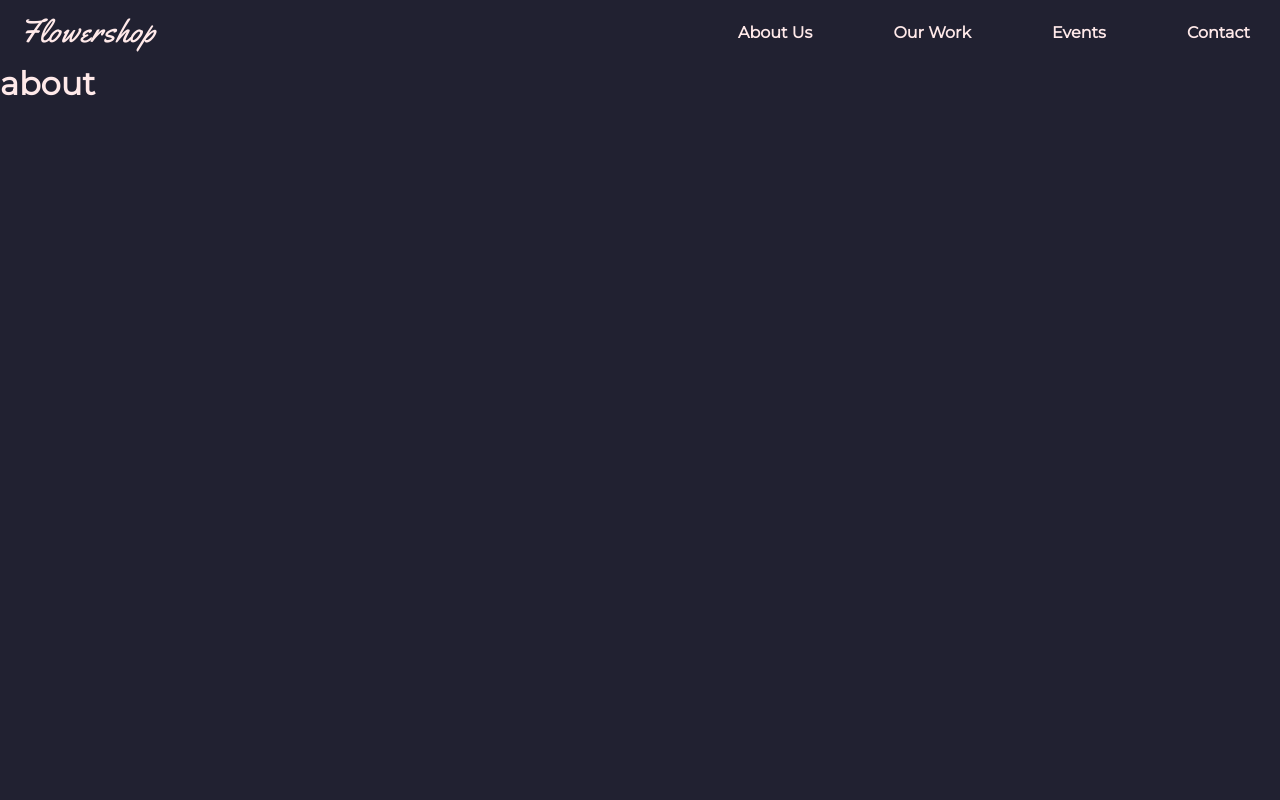
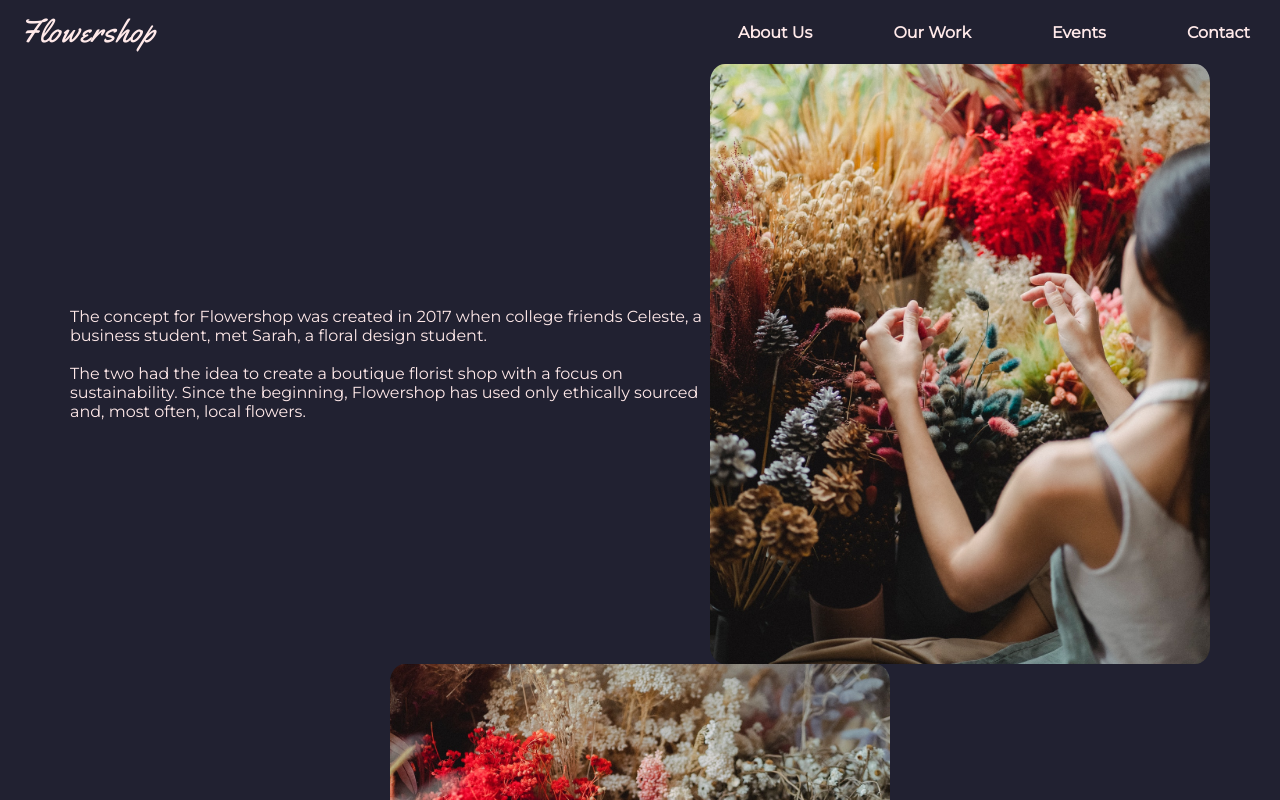
Before and after one commit to nicoleww/flowershop, a React (Create React App) app: page /about in a window 1280 px wide. Shown: the top 800 px of the page. Built offline with nearby package versions, Linux system fonts and the light colour scheme.

Commit message:
add to about component--p tags and imgs

```diff
--- a/src/components/About.js
+++ b/src/components/About.js
@@ -1,9 +1,19 @@
-import React from 'react';
+import React, { useState } from 'react';
+import floristWorking from "../images/florist-working.jpg";
+import flowerPhoto from "../images/lots-of-flower.jpg";
+
 
 const About = () => {
     return (
         <div className="About">
-            <h1>about</h1>
+            <div className="about-sect-one">
+                <p>The concept for Flowershop was created in 2017 when college friends Celeste, a business student, met Sarah, a floral design student. <br /><br />The two had the idea to create a boutique florist shop with a focus on sustainability. Since the beginning, Flowershop has used only ethically sourced and, most often, local flowers. </p>
+                <img src={floristWorking} />
+            </div>
+            <div className="about-sect-two">
+                <img src={flowerPhoto} />
+                <p></p>
+            </div>
         </div>
     )
 }
--- a/src/components/Home.js
+++ b/src/components/Home.js
@@ -6,7 +6,7 @@ const Home = () => {
         <div className="Home">
             <div className="landing-text">
                 <div className="headline">
-                    <h2>hand-crafted florals arrangements for your special day or your everyday.</h2>
+                    <h2>hand-crafted floral arrangements for your special day or your everyday.</h2>
                 </div>
                 <div className="landing-btn">
                     <button>contact us</button>
--- a/src/styles/_about.scss
+++ b/src/styles/_about.scss
@@ -0,0 +1,22 @@
+.About {
+  @include displayFlexCenter(column);
+  min-height: 100vh;
+  width: 100%;
+}
+
+.about-sect-one img,
+.about-sect-two img {
+  width: 500px;
+  height: 600px;
+  object-fit: cover;
+  border-radius: 3%;
+}
+
+.about-sect-one p,
+.about-sect-two p {
+  width: 50%;
+}
+
+.about-sect-one {
+  @include displayFlexCenter(row);
+}
--- a/src/styles/style.css
+++ b/src/styles/style.css
@@ -84,6 +84,54 @@
   border-radius: 3%;
 }
 
+.About {
+  display: -webkit-box;
+  display: -ms-flexbox;
+  display: flex;
+  -webkit-box-pack: center;
+      -ms-flex-pack: center;
+          justify-content: center;
+  -webkit-box-align: center;
+      -ms-flex-align: center;
+          align-items: center;
+  -webkit-box-orient: vertical;
+  -webkit-box-direction: normal;
+      -ms-flex-direction: column;
+          flex-direction: column;
+  min-height: 100vh;
+  width: 100%;
+}
+
+.about-sect-one img,
+.about-sect-two img {
+  width: 500px;
+  height: 600px;
+  -o-object-fit: cover;
+     object-fit: cover;
+  border-radius: 3%;
+}
+
+.about-sect-one p,
+.about-sect-two p {
+  width: 50%;
+}
+
+.about-sect-one {
+  display: -webkit-box;
+  display: -ms-flexbox;
+  display: flex;
+  -webkit-box-pack: center;
+      -ms-flex-pack: center;
+          justify-content: center;
+  -webkit-box-align: center;
+      -ms-flex-align: center;
+          align-items: center;
+  -webkit-box-orient: horizontal;
+  -webkit-box-direction: normal;
+      -ms-flex-direction: row;
+          flex-direction: row;
+}
+
 * {
   margin: 0;
   padding: 0;
```
Also changed, not shown: 1 other file (tests, documents, lock files or other folders).
